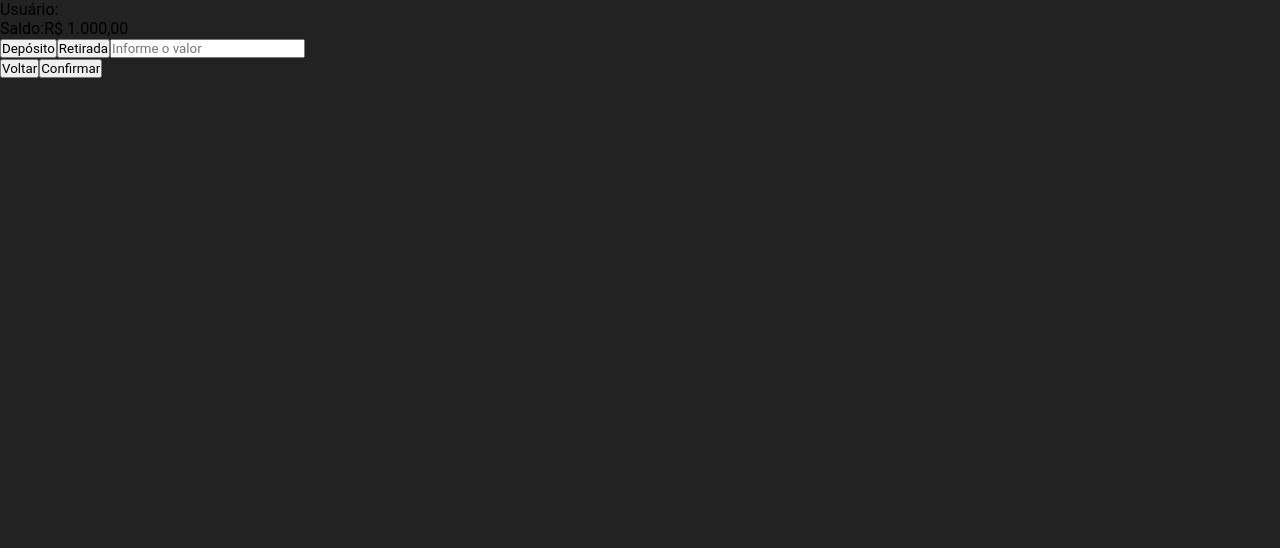
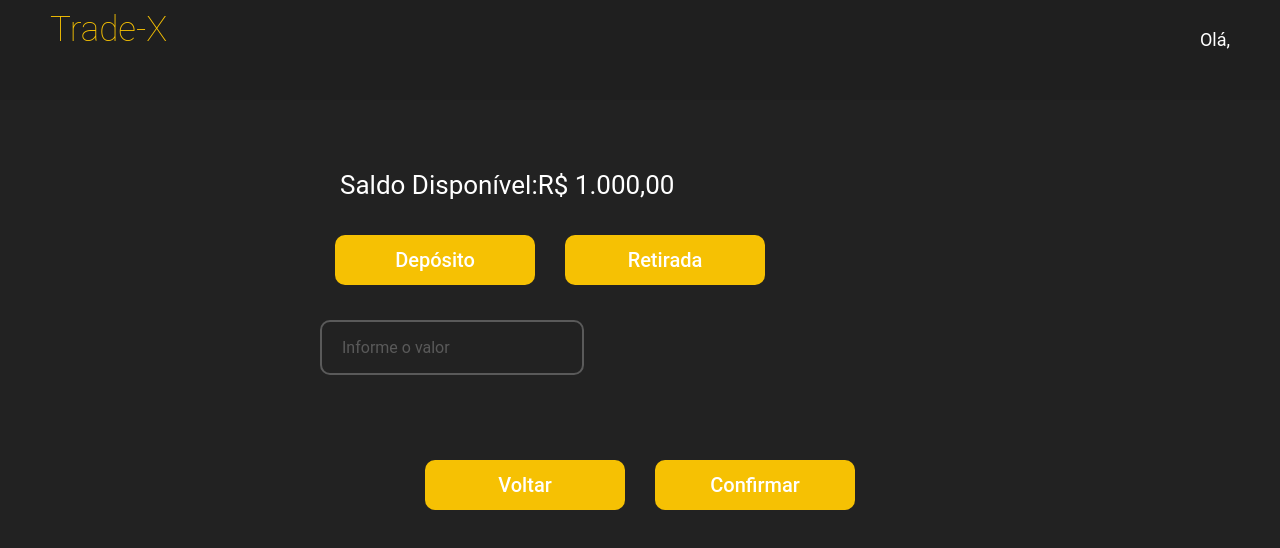
Before and after one commit to Kamila-hydalgo/desafio-tecnico-XP, a React (Create React App) app in the folder desafio-xp/: page /account in a window 1280 px wide. Shown: the top 548 px of the page. Built offline with nearby package versions, Linux system fonts and the light colour scheme.

Commit message:
style: :art: iniciando estilização nas página de conta e componente de ações

```diff
--- a/desafio-xp/src/components/AllAssets/AllAssets.js
+++ b/desafio-xp/src/components/AllAssets/AllAssets.js
@@ -2,12 +2,13 @@ import React from 'react';
 import { useNavigate } from 'react-router-dom';
 
 import assets from '../../utils/assets.json';
+import * as S from './style';
 
 function AllAssets() {
   const navigate = useNavigate();
 
   return (
-    <div>
+    <S.Container>
       <h2>LISTA DE AÇÕES</h2>
       <table>
         <thead>
@@ -36,7 +37,7 @@ function AllAssets() {
           ))}
         </tbody>
       </table>
-    </div>
+    </S.Container>
   );
 }
 
--- /dev/null
+++ b/desafio-xp/src/components/AllAssets/style.js
@@ -0,0 +1,13 @@
+import styled from 'styled-components';
+
+export const Container = styled.div`
+display: flex;
+  flex-direction: column;
+  align-items: center;
+  flex-wrap: wrap;
+  background-color: white;
+`;
+
+export const Content = styled.table`
+align-items: center;
+`;
--- a/desafio-xp/src/components/Header/Header.js
+++ b/desafio-xp/src/components/Header/Header.js
@@ -1,17 +1,19 @@
 import React from 'react';
 import { useSelector } from 'react-redux';
+import * as S from './style';
 
 function Header() {
   const user = useSelector((state) => state.user.email);
 
   return (
-    <div>
-      <div>
-        Usuário:
+    <S.Container>
+      <h5>Trade-X</h5>
+      <S.User>
+        Olá,
         {' '}
         { user }
-      </div>
-    </div>
+      </S.User>
+    </S.Container>
   );
 }
 
--- /dev/null
+++ b/desafio-xp/src/components/Header/style.js
@@ -0,0 +1,28 @@
+import styled from 'styled-components';
+
+export const Container = styled.header`
+  background-color: ${({ theme }) => theme.colors.primary.background};
+  height: 10px;
+  width: 100%;
+
+  display: flex;
+  justify-content: space-between;
+  align-items: flex-end;
+  padding: 50px;
+
+  h5 {
+    color: #F6C103;
+    display: flex;
+    font-size: 35px;
+    font-weight: 100;
+    justify-content: center;
+    align-items: center;
+  }
+`;
+
+export const User = styled.div`
+  font-size: 18px;
+  color: #ffffff;
+  display: flex;
+  align-items: center;
+`;
--- a/desafio-xp/src/components/MyAssets/MyAssets.js
+++ b/desafio-xp/src/components/MyAssets/MyAssets.js
@@ -1,6 +1,8 @@
 import React from 'react';
 import { useSelector } from 'react-redux';
 import { useNavigate } from 'react-router-dom';
+
+import * as S from './style';
 
 function MyAssets() {
   const navigate = useNavigate();
@@ -8,7 +10,7 @@ function MyAssets() {
   const myAssets = objAssets.myAsset;
 
   return (
-    <div>
+    <S.Container>
       <h2>MINHAS AÇÕES</h2>
       <table>
         <thead>
@@ -36,7 +38,7 @@ function MyAssets() {
           ))}
         </tbody>
       </table>
-    </div>
+    </S.Container>
   );
 }
 
--- /dev/null
+++ b/desafio-xp/src/components/MyAssets/style.js
@@ -0,0 +1,13 @@
+import styled from 'styled-components';
+
+export const Container = styled.div`
+display: flex;
+  flex-direction: column;
+  align-items: center;
+  flex-wrap: wrap;
+  background-color: white;
+`;
+
+export const Content = styled.table`
+align-items: center;
+`;
--- a/desafio-xp/src/pages/Account/Account.js
+++ b/desafio-xp/src/pages/Account/Account.js
@@ -4,6 +4,7 @@ import { useNavigate } from 'react-router-dom';
 
 import Header from '../../components/Header/Header';
 import { addMoney, withdrawMoney } from '../../redux/slices/user';
+import * as S from './style';
 
 function Account() {
   const [inputAmount, setInputAmount] = useState();
@@ -37,19 +38,19 @@ function Account() {
   // };
 
   return (
-    <div>
+    <S.Container>
       <Header />
-      <div>
-        <div>
-          Saldo:
+      <S.Content>
+        <p>
+          Saldo Disponível:
           {balance.toLocaleString('pt-br', { style: 'currency', currency: 'BRL' })}
-        </div>
-        <button type="button" name="depositBtn" onClick={handleSelect}>
+        </p>
+        <S.Button type="button" className="depositBtn" name="depositBtn" onClick={handleSelect}>
           Depósito
-        </button>
-        <button type="button" name="withdrawBtn" onClick={handleSelect}>
+        </S.Button>
+        <S.Button type="button" className="withdrawBtn" name="withdrawBtn" onClick={handleSelect}>
           Retirada
-        </button>
+        </S.Button>
         <input
           id="value"
           name="accountValue"
@@ -57,16 +58,16 @@ function Account() {
           value={inputAmount}
           onChange={(e) => setInputAmount(e.target.value)}
         />
+      </S.Content>
+      <div>
+        <S.Button type="button" className="returnBtn" name="returnAssetsBtn" onClick={() => navigate('/assets')}>
+          Voltar
+        </S.Button>
+        <S.Button type="button" className="confirmBtn" name="confirmTransactionBtn">
+          Confirmar
+        </S.Button>
       </div>
-      <div>
-        <button type="button" name="returnAssetsBtn" onClick={() => navigate('/assets')}>
-          Voltar
-        </button>
-        <button type="button" name="confirmTransactionBtn">
-          Confirmar
-        </button>
-      </div>
-    </div>
+    </S.Container>
   );
 }
 
--- a/desafio-xp/src/pages/Login/style.js
+++ b/desafio-xp/src/pages/Account/style.js
@@ -1,67 +1,34 @@
 import styled from 'styled-components';
 
 export const Container = styled.div`
-  width: 100vw;
-  max-width: 1980px;
-  height: 100vh;
-
-
-  display: flex;
+display: flex;
+  flex-direction: column;
   align-items: center;
-`;
-
-export const Aside = styled.div`
-  width: 100%;
-  height: 100%;
-  display: flex;
-  justify-content: center;
-  align-items: center;
-
-  img {
-    width: calc(100% - 250px)
-  }
+  flex-wrap: wrap;
 `;
 
 export const Content = styled.div`
-  min-width: 40%;
-  width: 40%;
-  height: 100%;
-  background-color: ${({ theme }) => theme.colors.primary.background};
+  width: calc(100vw - 580px);
+  margin-top: 50px;
+  margin-left: 60px;
 
-  padding: 100px 50px 100px;
 
-  display: flex;
-  flex-direction: column;
-  justify-content: space-between;
-  align-items: center;
-
-  h1 {
-    color: #F6C103;
-    font-size: 50px;
-    font-weight: 900;
+  p {
+    margin: 20px 20 40px;
+    font-size: 26px;
+    color: #FFFFFF;
+    padding: 20px;
   }
-
-  form {
-    width: 80%;
-    display: flex;
-    flex-direction: column;
-
-    label {
-      display: flex;
-      flex-direction: column;
-      font-size: 18px;
-      color: #ffffff90;
-
-      input {
+  input {
         height: 55px;
-        margin: 10px 0 20px;
+        margin: 20px 0 70px;
         outline: none;
         background-color: transparent;
         border: 2px solid #ffffff40;
         border-radius: 10px;
         color: #ffffff40;
-        font-size: 24px;
-        padding-left: 20px;
+        font-size: 16px;
+        padding: 20px;
         transition: all 0.4s ease-in-out;
 
         ::placeholder {
@@ -77,12 +44,11 @@ export const Content = styled.div`
           color: #F7C606;
         }
       }
-    }
-  }
 `;
+
 export const Button = styled.button`
-  width: 100%;
-  height: 55px;
+  width: 200px;
+  height: 50px;
   background-color: #F6C103;
   border: none;
   border-radius: 10px;
@@ -90,12 +56,13 @@ export const Button = styled.button`
   font-size: 20px;
   font-weight: 500;
   transition: all 0.2s ease-in;
+  margin: 15px;
 
   :hover {
     background-color: #F7C606;
   }
   :active {
-    background-color: #b20425;
+    background-color: #222222;
   }
 
   :disabled {
--- a/desafio-xp/src/pages/TradeAsset/TradeAsset.js
+++ b/desafio-xp/src/pages/TradeAsset/TradeAsset.js
@@ -3,10 +3,10 @@ import { useDispatch, useSelector } from 'react-redux';
 import { useParams, useNavigate } from 'react-router-dom';
 
 import Header from '../../components/Header/Header';
+import { addMoney, withdrawMoney } from '../../redux/slices/user';
 import {
   buyAsset, sellAsset, removeAsset, decreaseAssetQnt, increaseAssetQnt,
 } from '../../redux/slices/asset';
-import { addMoney, withdrawMoney } from '../../redux/slices/user';
 
 function TradeAsset() {
   const { id } = useParams();
@@ -14,9 +14,9 @@ function TradeAsset() {
   const navigate = useNavigate();
 
   const AllAssets = useSelector((state) => state.asset.allAssets);
+  const balance = useSelector((state) => state.user.balance);
   const objAssets = useSelector((state) => state.asset);
   const myAssets = objAssets.myAsset;
-  const balance = useSelector((state) => state.user.balance);
 
   const [buyQuantity, setBuyQuantity] = useState();
   const [sellQuantity, setSellQuantity] = useState();
@@ -54,6 +54,7 @@ function TradeAsset() {
 
     if (avaiableQuant && +sellQuantity === avaiableQuant) {
       dispatch(increaseAssetQnt(stock));
+      dispatch(addMoney(stock.price * stock.quantity));
       dispatch(removeAsset(stock));
     }
     if (avaiableQuant && +sellQuantity < avaiableQuant) {
--- a/desafio-xp/src/utils/assets.json
+++ b/desafio-xp/src/utils/assets.json
@@ -1,62 +1,62 @@
 [
   {
     "id": 1,
-    "asset": "JALL3 ",
+    "asset": "JALL3",
     "quantity": 1000,
-    "price":  7
+    "price":  6.88
   },
   {
     "id": 2,
     "asset": "IRBR3",
     "quantity": 1000,
-    "price":  2
+    "price":  2.12
   },
   {
     "id": 3,
-    "asset": "ENJU3 ",
+    "asset": "ITUB4",
     "quantity": 1000,
-    "price":  1
+    "price":  22.55
   },
   {
     "id": 4,
     "asset": "B3SA3",
     "quantity": 1000,
-    "price":  10
+    "price":  10.03
   },
   {
     "id": 5,
     "asset": "CPLE6 ",
     "quantity": 1000,
-    "price":  7
+    "price":  6.92
   },
   {
     "id": 6,
     "asset": "EGIE3",
     "quantity": 1000,
-    "price":  42
+    "price":  41.80
   },
   {
     "id": 7,
     "asset": "AZUL4",
     "quantity": 1000,
-    "price":  12
+    "price":  12.19
   },
   {
     "id": 8,
     "asset": "MOVI3",
     "quantity": 1000,
-    "price":  12
+    "price":  12.23
   },
   {
     "id": 9,
     "asset": "CSAN3",
     "quantity": 1000,
-    "price":  17
+    "price":  17.23
   },
   {
     "id": 10,
     "asset": "RDOR3",
     "quantity": 1000,
-    "price":  27
+    "price":  26.71
   }
 ]
```
Also changed, not shown: desafio-xp/src/images/logoLogin2.svg (added), 1 other file (tests, documents, lock files or other folders).
